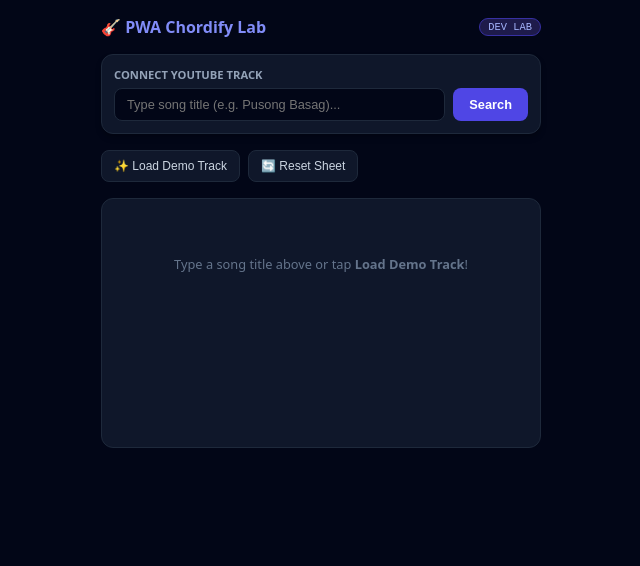
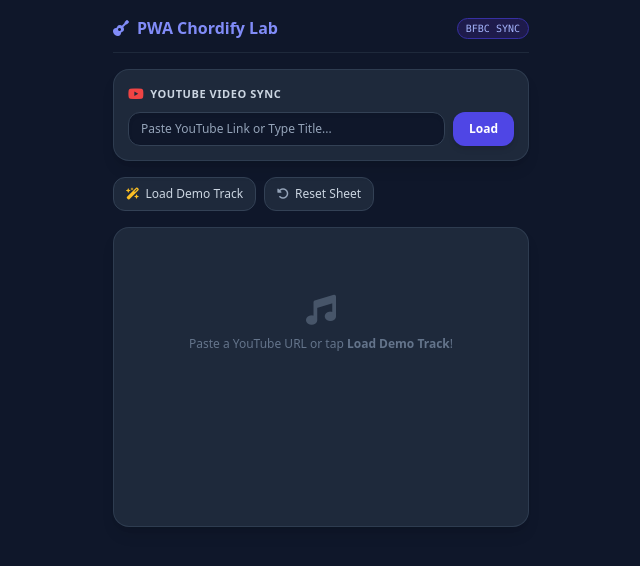
Before and after one commit to bfbcsongs/Tipa-app, a plain HTML site: page index.html in a window 1280 px wide. Shown: the whole page, without its empty margins (319-959 px from the left). Drawn offline with nearby package versions, Linux system fonts and the light colour scheme.

Commit message:
Refactor HTML structure and update styles
Updated styles and structure for improved layout and functionality.

```diff
--- a/index.html
+++ b/index.html
@@ -4,89 +4,73 @@
   <meta charset="UTF-8">
   <meta name="viewport" content="width=device-width, initial-scale=1.0">
   <title>PWA Chordify Lab</title>
+  <script src="https://cdn.tailwindcss.com"></script>
+  <link rel="stylesheet" href="https://cdnjs.cloudflare.com/ajax/libs/font-awesome/6.4.0/css/all.min.css">
   <style>
-    * { box-sizing: border-box; margin: 0; padding: 0; }
-    body { background-color: #020617; color: #f8fafc; font-family: system-ui, -apple-system, sans-serif; padding: 16px; min-height: 100vh; }
-    .container { max-width: 440px; margin: 0 auto; }
-
-    .header { display: flex; justify-content: space-between; align-items: center; margin-bottom: 16px; }
-    .title { font-size: 1rem; font-weight: 700; color: #818cf8; }
-    .badge { font-size: 0.65rem; background: #1e1b4b; color: #a5b4fc; border: 1px solid #3730a3; padding: 2px 8px; border-radius: 99px; font-family: monospace; }
-
-    .card { background: #0f172a; border: 1px solid #1e293b; padding: 12px; border-radius: 12px; margin-bottom: 16px; box-shadow: 0 4px 6px -1px rgba(0,0,0,0.3); position: relative; }
-    .label { font-size: 0.7rem; font-weight: 700; color: #94a3b8; text-transform: uppercase; margin-bottom: 6px; display: block; }
-
-    .input-group { display: flex; gap: 8px; }
-    input[type="text"] { flex: 1; background: #020617; border: 1px solid #1e293b; color: #fff; padding: 8px 12px; font-size: 0.8rem; border-radius: 8px; outline: none; }
-    input[type="text"]:focus { border-color: #6366f1; }
-
-    .btn-primary { background: #4f46e5; color: #fff; font-weight: 700; font-size: 0.8rem; border: none; padding: 8px 16px; border-radius: 8px; cursor: pointer; }
-    .btn-secondary { background: #0f172a; border: 1px solid #1e293b; color: #cbd5e1; font-size: 0.75rem; padding: 8px 12px; border-radius: 8px; cursor: pointer; }
-
-    .toolbar { display: flex; gap: 8px; margin-bottom: 16px; }
-
-    .suggestions-box { position: absolute; left: 0; right: 0; top: 100%; margin-top: 4px; background: #0f172a; border: 1px solid #1e293b; border-radius: 8px; max-height: 180px; overflow-y: auto; z-index: 50; }
-    .suggestion-item { padding: 10px 12px; font-size: 0.8rem; border-bottom: 1px solid #1e293b; cursor: pointer; color: #cbd5e1; }
-    .suggestion-item:hover { background: #4f46e5; color: #fff; }
-
-    .hidden { display: none !important; }
-
-    .results-box { margin-top: 10px; }
-    .video-item { background: #020617; border: 1px solid #1e293b; padding: 8px; border-radius: 8px; margin-bottom: 6px; display: flex; justify-content: space-between; align-items: center; cursor: pointer; }
-    .video-title { font-size: 0.75rem; font-weight: 700; color: #fff; white-space: nowrap; overflow: hidden; text-overflow: ellipsis; max-width: 250px; }
-    .video-author { font-size: 0.65rem; color: #94a3b8; }
-    .play-badge { font-size: 0.7rem; color: #818cf8; font-weight: 700; background: rgba(99, 102, 241, 0.1); padding: 4px 8px; border-radius: 4px; }
-
-    .player-controls { display: flex; justify-content: space-between; align-items: center; background: #020617; border: 1px solid #1e293b; padding: 8px; border-radius: 8px; margin-top: 8px; font-size: 0.75rem; }
-    .ctrl-group { display: flex; align-items: center; gap: 6px; }
-    .ctrl-btn { background: #1e293b; border: none; color: #fff; font-weight: 700; width: 24px; height: 24px; border-radius: 4px; cursor: pointer; }
-
-    .chord-block { display: inline-block; font-weight: 700; font-size: 0.85rem; color: #818cf8; background: rgba(99, 102, 241, 0.15); border: 1px solid rgba(99, 102, 241, 0.3); padding: 2px 6px; border-radius: 6px; margin-right: 4px; margin-bottom: 4px; }
-    .canvas { background: #0f172a; border: 1px solid #1e293b; border-radius: 12px; padding: 16px; min-height: 250px; }
-    .empty-state { text-align: center; color: #64748b; padding: 40px 0; font-size: 0.8rem; }
+    body { background-color: #0f172a; color: #f8fafc; font-family: ui-sans-serif, system-ui, sans-serif; }
+    .chord-block {
+      display: inline-block; font-weight: 700; font-size: 0.85rem; color: #818cf8;
+      background-color: rgba(99, 102, 241, 0.15); border: 1px solid rgba(99, 102, 241, 0.3);
+      padding: 2px 6px; border-radius: 6px; margin-right: 4px; margin-bottom: 4px; cursor: pointer;
+    }
   </style>
 </head>
-<body>
+<body class="bg-slate-900 text-slate-100 min-h-screen pb-12">
 
-  <div class="container">
+  <div class="max-w-md mx-auto p-4 space-y-4">
 
-    <div class="header">
-      <div class="title">🎸 PWA Chordify Lab</div>
-      <div class="badge">DEV LAB</div>
+    <!-- Header -->
+    <div class="flex items-center justify-between border-b border-slate-800 pb-3">
+      <h1 class="text-base font-bold text-indigo-400 flex items-center gap-2">
+        <i class="fa-solid fa-guitar"></i> PWA Chordify Lab
+      </h1>
+      <span class="text-[10px] bg-indigo-950 text-indigo-300 border border-indigo-800 px-2 py-0.5 rounded-full font-mono">BFBC SYNC</span>
     </div>
 
-    <!-- Search Section -->
-    <div class="card">
-      <span class="label">Connect YouTube Track</span>
-      <div class="input-group">
+    <!-- Search / URL Input Card -->
+    <div class="bg-slate-800 border border-slate-700/80 p-3.5 rounded-2xl shadow-lg relative space-y-2">
+      <label class="block text-[11px] font-bold text-slate-300 uppercase tracking-wider flex items-center gap-1.5">
+        <i class="fa-brands fa-youtube text-red-500 text-sm"></i> YouTube Video Sync
+      </label>
+      <div class="flex gap-2">
         <input
           type="text"
           id="yt-search-input"
-          placeholder="Type song title (e.g. Pusong Basag)..."
+          placeholder="Paste YouTube Link or Type Title..."
+          class="w-full bg-slate-900 border border-slate-700 rounded-xl px-3 py-2 text-xs text-slate-100 placeholder-slate-400 focus:outline-none focus:border-indigo-500 shadow-inner"
           oninput="handleSearchSuggestions()"
-          onkeyup="if(event.key==='Enter') searchYouTubeDirect()"
+          onkeyup="if(event.key==='Enter') processMediaInput()"
           autocomplete="off"
         />
-        <button onclick="searchYouTubeDirect()" class="btn-primary">Search</button>
+        <button
+          onclick="processMediaInput()"
+          class="bg-indigo-600 hover:bg-indigo-500 text-white text-xs font-bold px-4 py-2 rounded-xl transition shadow-md flex items-center gap-1 cursor-pointer">
+          <span>Load</span>
+        </button>
       </div>
 
-      <div id="yt-suggestions" class="suggestions-box hidden"></div>
-      <div id="yt-video-results" class="results-box hidden"></div>
+      <!-- Live Search Suggestions -->
+      <div id="yt-suggestions" class="absolute left-0 right-0 top-full mt-1 bg-slate-800 border border-slate-700 rounded-xl shadow-2xl hidden z-50 max-h-48 overflow-y-auto"></div>
     </div>
 
-    <!-- Toolbar -->
-    <div class="toolbar">
-      <button onclick="loadDemoSong()" class="btn-secondary">✨ Load Demo Track</button>
-      <button onclick="clearCanvas()" class="btn-secondary">🔄 Reset Sheet</button>
+    <!-- Action Toolbar -->
+    <div class="flex gap-2">
+      <button onclick="loadDemoSong()" class="bg-slate-800 border border-slate-700 hover:bg-slate-700 text-slate-300 text-xs px-3 py-2 rounded-xl flex items-center gap-1.5 transition cursor-pointer">
+        <i class="fa-solid fa-wand-magic-sparkles text-amber-400"></i> Load Demo Track
+      </button>
+      <button onclick="clearCanvas()" class="bg-slate-800 border border-slate-700 hover:bg-slate-700 text-slate-300 text-xs px-3 py-2 rounded-xl flex items-center gap-1.5 transition cursor-pointer">
+        <i class="fa-solid fa-rotate-left text-slate-400"></i> Reset Sheet
+      </button>
     </div>
 
-    <!-- Audio Player Container -->
-    <div id="yt-player-container" class="card hidden"></div>
+    <!-- Dynamic Audio Player -->
+    <div id="yt-player-container" class="hidden"></div>
 
-    <!-- Chord Canvas -->
-    <div id="chord-canvas" class="canvas">
-      <div class="empty-state">
-        <p>Type a song title above or tap <strong>Load Demo Track</strong>!</p>
+    <!-- Interactive Sheet Container -->
+    <div id="chord-canvas" class="bg-slate-800 border border-slate-700/80 rounded-2xl p-4 min-h-[300px] shadow-lg">
+      <div class="text-center py-12 text-slate-500">
+        <i class="fa-solid fa-music text-3xl mb-2 block text-slate-600"></i>
+        <p class="text-xs">Paste a YouTube URL or tap <strong>Load Demo Track</strong>!</p>
       </div>
     </div>
 
```
